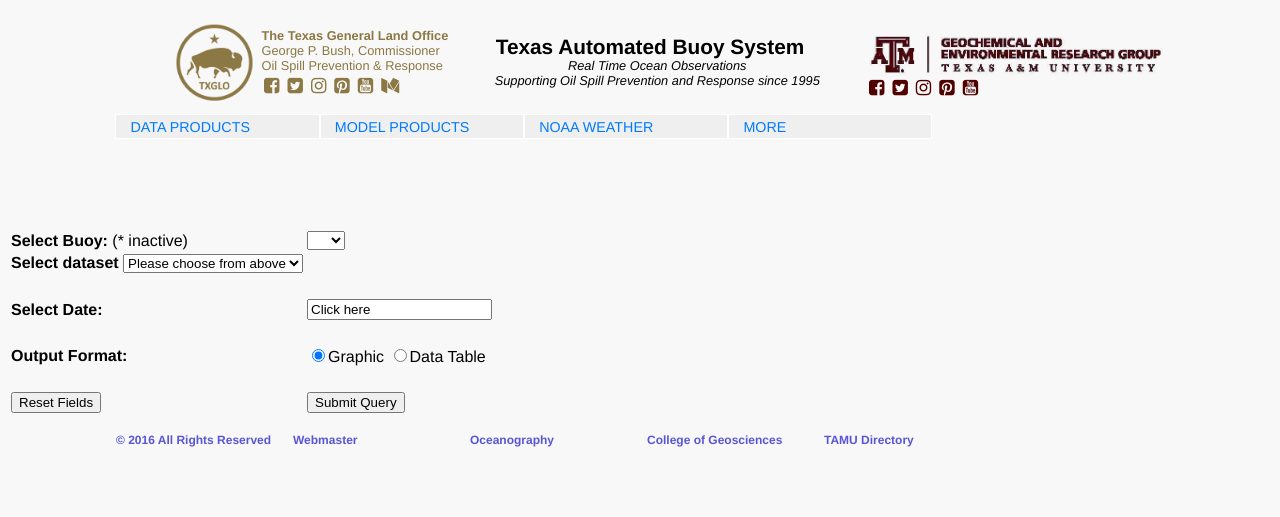
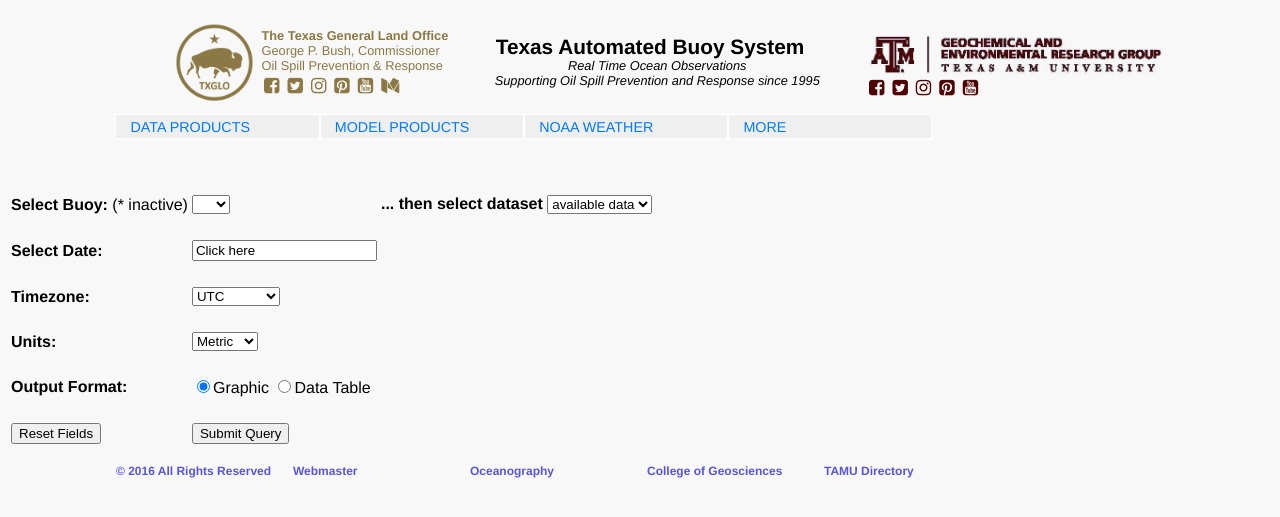
Before and after one commit to kthyng/tabswebsite, a PHP site: page /static/tabsqueryform.php in a window 1280 px wide. Shown: the top 517 px of the page. Run offline with PHP 8.4, Linux system fonts and the light colour scheme.

Commit message:
added units and timezone to tabsqueryform and reorganized a little

```diff
--- a/tabsqueryform.php
+++ b/tabsqueryform.php
@@ -74,7 +74,7 @@ print <<<_HTML_
 <OPTION value="P">P*
 <OPTION value="S">S*
 </SELECT>
-</TD></TR>
+</TD>
 
 <!--
 <TR><TD><br></TD></TR>
@@ -87,18 +87,14 @@ print <<<_HTML_
 <input type=radio name="table" value="wave">Wave Data
 </TD></TR> -->
 
-<br>
 
-<br />
-
-<br>
-
-<TR><TD>
-<B>Select dataset</B>
+<TD>
+<B>... then select dataset</B>
 <select id="json-two" name="table">
-    <option>Please choose from above</option>
+    <option>available data</option>
 </select>
-</TR></TD>
+</TD>
+</tr>
 
 
 <TR><TD><br></TD></TR>
@@ -106,6 +102,25 @@ print <<<_HTML_
 <TD>
 <input type="text" value="Click here" id="datepicker" name="datepicker"/>
 </TD>
+
+<TR><TD><br></TD></TR>
+<TR><TD><B>Timezone:</B> </TD>
+<td>
+<Select Name=tz>
+<option value='UTC'>UTC</Option>
+<option value='central'>US/Central</option>
+/select>
+</td><br>
+
+<TR><TD><br></TD></TR>
+<TR><TD><B>Units:</B> </TD>
+<td><Select Name=units>
+<option value='M'>Metric</Option>
+<option value='E'>English</option>
+</select>
+</td>
+
+
 
 <TR><TD><br></TD></TR>
 <br>
```
